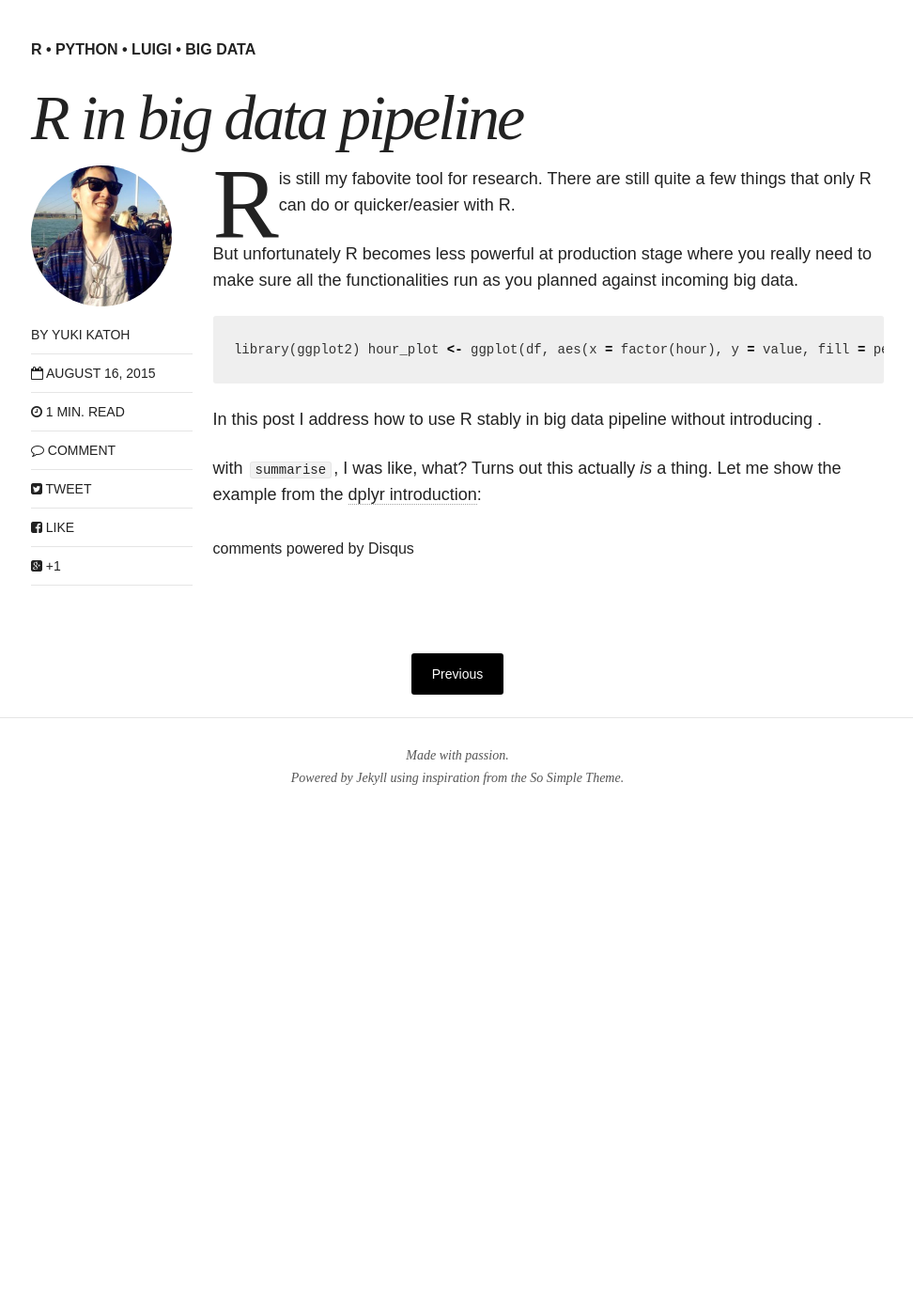
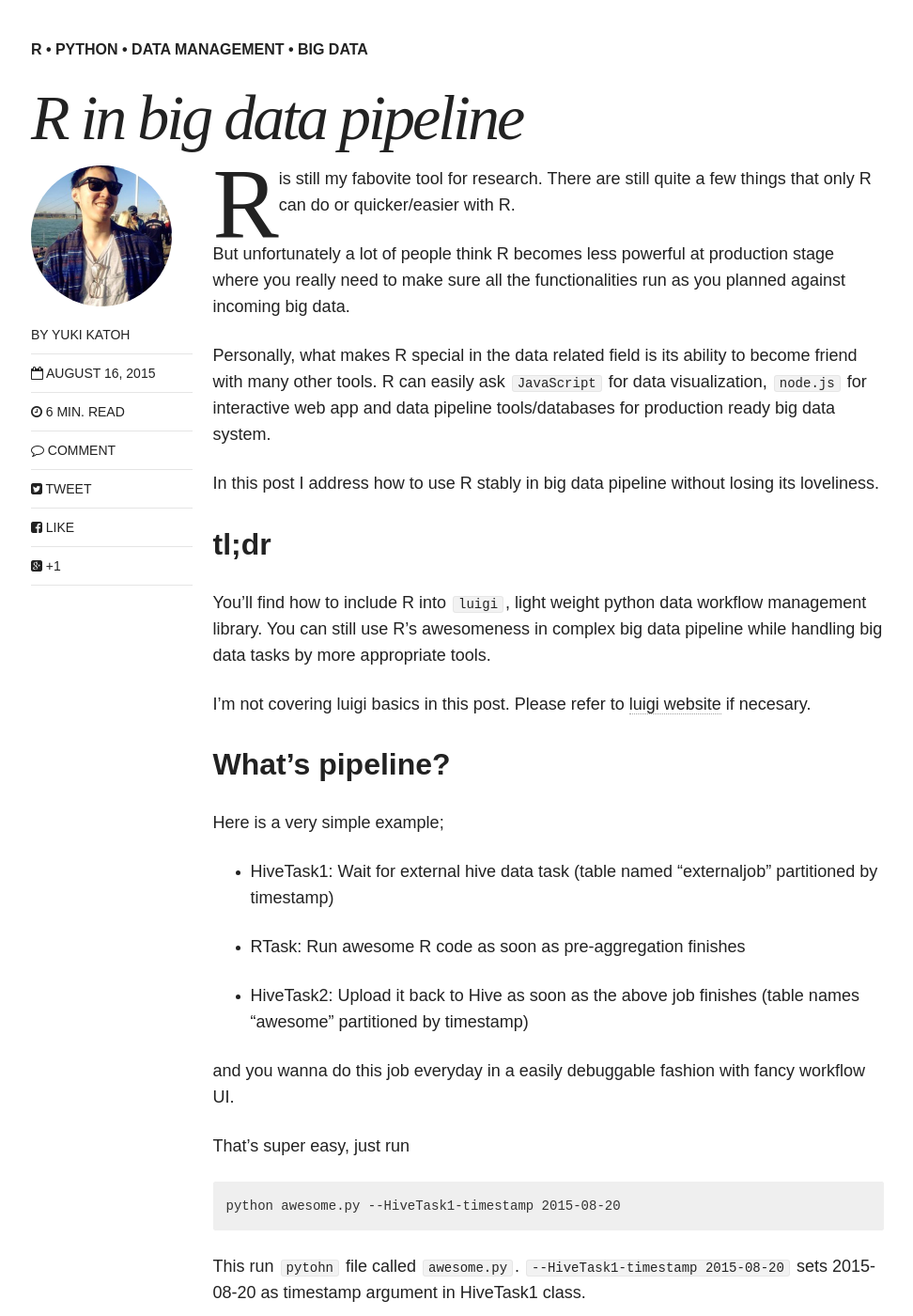
Before and after one commit to Quiri/quiri.github.io, a Jekyll site: the page built from _posts/2015-08-16-r-in-big-data-pipeline.md, in a window 1280 px wide and 1400 px high, scrolled down 190 px. Shown: the whole window at 94% size, without its empty margins (153-1125 px from the left). Built offline with Jekyll 4.4.1, drawn with Linux system fonts in a browser that asks for light colours; nearby versions of some CDN libraries; comment, search, counter and statistics services are not loaded; before the commit the page ends 1096 px from its top, so only the background shows below that; some of the changed text lies outside the part shown.

Commit message:
first draft of _posts/2015-08-16-r-in-big-data-pipeline.md

````diff
--- a/_posts/2015-08-16-r-in-big-data-pipeline.md
+++ b/_posts/2015-08-16-r-in-big-data-pipeline.md
@@ -3,7 +3,7 @@
 title: R in big data pipeline
 excerpt: Bring your awesome R research outputs to production
 categories: articles
-tags: [R, python, luigi, big data]
+tags: [R, python, data management, big data]
 comments: true
 share: true
 published: true
@@ -12,12 +12,161 @@
 
 <span class = "dropcap">R</span> is still my fabovite tool for research. There are still quite a few things that only R can do or quicker/easier with R.
 
-But unfortunately R becomes less powerful at production stage where you really need to make sure all the functionalities run as you planned against incoming big data.
+But unfortunately a lot of people think R becomes less powerful at production stage where you really need to make sure all the functionalities run as you planned against incoming big data.
 
-{% highlight R %} library(ggplot2) hour_plot <- ggplot(df, aes(x = factor(hour), y = value, fill = period)) + geom_bar(stat = "identity", position = "dodge") hour_plot {% endhighlight %}
+Personally, what makes R special in the data related field is its ability to become friend with many other tools. R can easily ask `JavaScript` for data visualization, `node.js` for interactive web app and data pipeline tools/databases for production ready big data system.
 
-In this post I address how to use R stably in big data pipeline without introducing .
+In this post I address how to use R stably in big data pipeline without losing its loveliness.
+
+## tl;dr
+You'll find how to include R into `luigi`, light weight python data workflow management library. You can still use R's awesomeness in complex big data pipeline while handling big data tasks by more appropriate tools.
+
+I'm not covering luigi basics in this post. Please refer to [luigi website](http://luigi.readthedocs.org/en/latest/index.html) if necesary.
+
+## What's pipeline?
+Here is a very simple example;
+
+* HiveTask1: Wait for external hive data task (table named "externaljob" partitioned by timestamp)
+
+* RTask: Run awesome R code as soon as pre-aggregation finishes
+
+* HiveTask2: Upload it back to Hive as soon as the above job finishes (table names "awesome" partitioned by timestamp)
+
+and you wanna do this job everyday in a easily debuggable fashion with fancy workflow UI.
+
+That's super easy, just run
+
+```
+python awesome.py --HiveTask1-timestamp 2015-08-20
+```
 
 
-with `summarise`, I was like, what?
-Turns out this actually *is* a thing. Let me show the example from the [dplyr introduction](https://cran.rstudio.com/web/packages/dplyr/vignettes/introduction.html):
+This run `pytohn` file called `awesome.py`. `--HiveTask1-timestamp 2015-08-20` sets 2015-08-20 as timestamp argument in HiveTask1 class.
+
+
+
+
+Yay, all the above tasks are now connected!
+Notice our workflow goes from bottom to top.
+You can see there is an error in the very first HiveTask2 but this is just by desighn.
+![luigi-workflow]({{ site.url }}/images/luigi-workflow.png)
+
+
+## Codes
+Let's take a look at `awesome.py`.
+
+{% highlight python %}
+import luigi
+from luigi.file import LocalTarget
+from luigi.hive import HiveTableTarget
+from luigi.contrib.hdfs import HdfsTarget
+import os
+import subprocess
+import datetime as dt
+import sys
+from datetime import datetime, timedelta
+
+
+class HiveTask1(luigi.ExternalTask):
+    timestamp = luigi.DateParameter(is_global=True)
+    def output(self):
+        return HdfsTarget('/user/storage/externaljob/timestamp=%s' % self.timestamp.strftime('%Y%m%d'))
+
+class RTask(luigi.Task):
+    timestamp = HiveTask1.timestamp
+    def requires(self):
+        return HiveTask1()
+    def run(self):
+        subprocess.call('Rscript rawesome.R %s' % self.timestamp.strftime('%Y%m%d'),shell=True)
+    def output(self):
+        return LocalTarget('awesome_is_here_%s.txt' % self.timestamp.strftime('%Y%m%d'))
+
+class HiveTask2(luigi.Task):
+    timestamp=HiveTask1.timestamp
+    def requires(self):
+        return RTask()
+    def run(self):
+        subprocess.call('Rscript update2hive.R %s' % self.timestamp.strftime('%Y%m%d'),shell=True)
+    def output(self):
+        return HdfsTarget('/user/hive/warehouse/awesome/timestamp=%s' % self.timestamp.strftime('%Y%m%d'))
+
+
+if __name__ == '__main__':
+    luigi.run()
+{% endhighlight %}
+
+
+Basically the file only contains three classes (HiveTask1, RTask and HiveTask2) and their dependency is specified by
+{% highlight python %}
+def requires(self):
+        return TASKNAME
+{% endhighlight %}
+luigi checks dependencies and outputs of each step so it checks existense of;
+
+- `/user/storage/externaljob/timestamp=%s' % self.timestamp.strftime('%Y%m%d')`
+- `awesome_is_here_%s.txt' % self.timestamp.strftime('%Y%m%d')`
+- `/user/hive/warehouse/awesome/timestamp=%s' % self.timestamp.strftime('%Y%m%d')`
+
+The most important thing here is using python's subprocess module with `shell=True`, you can run your R file
+{% highlight python %}
+def run(self):
+        subprocess.call('Rscript YOUR_R_FILE,shell=True)
+{% endhighlight %}
+
+The timestamp argument you gave at the very beginning is stored as global variable `timestamp` (well, this is not necessarily the coolest option)
+{% highlight python %}
+timestamp = luigi.DateParameter(is_global=True)
+{% endhighlight %}
+and can be used in other tasks by
+{% highlight python %}
+timestamp = HiveTask1.timestamp
+{% endhighlight %}
+Moreover, you can pass `timestamp` to R file by
+{% highlight python %}
+Rscript awesome.R %s' % self.timestamp.strftime('%Y%m%d')
+{% endhighlight %}
+
+
+Then let's take a look at awesome.R
+{% highlight r %}
+library(infuser)
+args <- commandArgs(TRUE)
+X <- as.character(args[1])
+timestamp <- format(as.Date(X,"%Y-%m-%d"),"%Y%m%d")
+
+DO AWESOME THINGS
+
+write.csv(YOURAWESOME,file=infuse('awesome_is_here_{{timestamp}}.txt',timestamp=timestamp),row.names=F)
+{% endhighlight %}
+
+In R side, you can receive `timestamp` argument you passed from python by
+{% highlight r %}
+args <- commandArgs(TRUE)
+X <- as.character(args[1])
+{% endhighlight %}
+
+Similarly, `update2hive.R` can look like
+{% highlight r %}
+library(infuser)
+args <- commandArgs(TRUE)
+X <- as.character(args[1])
+temp <- list.files(pattern='TEMPLATE.hql')
+Q <- infuse(temp, timestamp=timestamp,verbose=T)
+fileConn<-file("FINALHQL.hql")
+writeLines(Q, fileConn)
+close(fileConn)
+system('hive -f FINALHQL.hql')
+this file updates
+{% endhighlight %}
+
+
+One last thing you might like to do is to set a cronjob.
+```
+00 01 * * * python awesome.py --HiveTask1-timestamp `date --date='+1 days' +\%Y-\%m-\%d`
+```
+This one for example runs the whole thing at 1 everyday.
+
+## Conclusion
+
+In this post I showed simple example of how to quickly convert your research R project into solid deployable product.
+This is not limited to simple R-hive integration but you can let R, spark, databases, stan/bugs, H2O, vowpal wabbit and millions of other data tools dance together as you plan. and you'll see how important R still is in this play.
````
Also changed, not shown: images/luigi-workflow.png (added).
